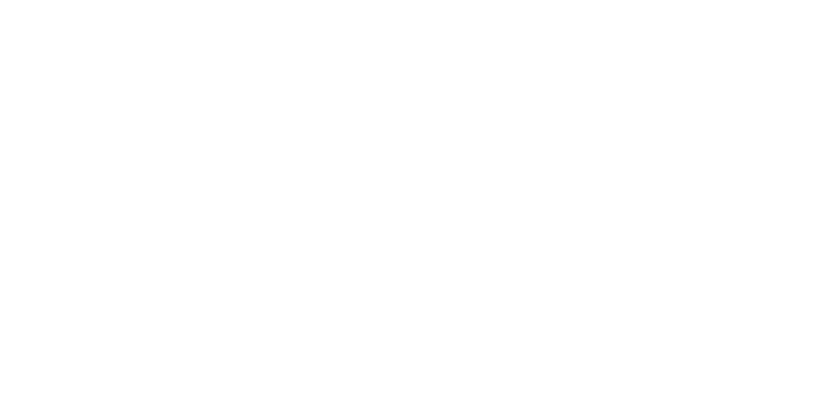
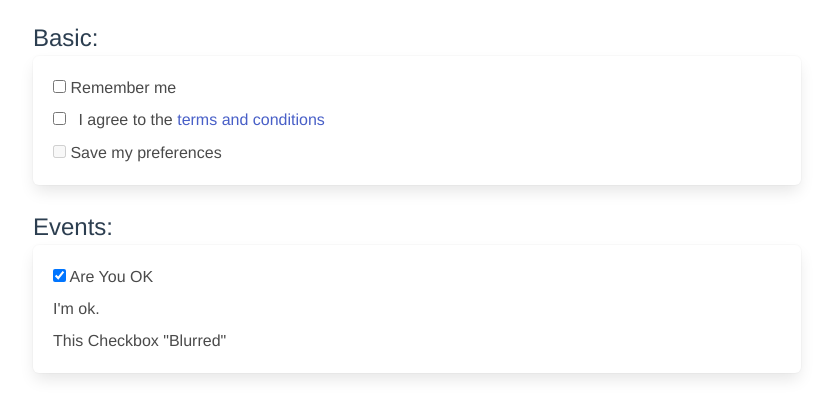
Before and after one commit to vue-bulma/bulma-ui, a Vue app: page /form/checkbox in a window 1280 px wide. Shown: the top 418 px of the page, without its empty margins (223-1056 px from the left). Built offline with nearby package versions, Linux system fonts and the light colour scheme.

Commit message:
feat: add component form/checkbox

```diff
--- /dev/null
+++ b/examples/components/form/Checkbox.vue
@@ -0,0 +1,62 @@
+<template>
+  <div class="container">
+    <span id="basic" class="title">Basic:</span>
+
+    <vb-box>
+      <div>
+        <vb-checkbox>
+          Remember me
+        </vb-checkbox>
+      </div>
+
+      <div>
+        <vb-checkbox>
+          I agree to the <a href="#">terms and conditions</a>
+        </vb-checkbox>
+      </div>
+
+      <div>
+        <vb-checkbox disabled>
+          Save my preferences
+        </vb-checkbox>
+      </div>
+    </vb-box>
+
+    <span id="events" class="title">Events:</span>
+
+    <vb-box>
+      <div>
+        <vb-checkbox v-model="checked"  @focus="handleFocus" @blur="handleBlur">
+          Are You OK
+        </vb-checkbox>
+      </div>
+
+      <div>
+        I'm {{checked ? 'ok' : 'not ok'}}.
+      </div>
+      <div>
+        This Checkbox "{{ focused ? 'Focused' : 'Blurred' }}"
+      </div>
+    </vb-box>
+  </div>
+</template>
+
+<script>
+export default {
+  name: 'Checkbox',
+  data() {
+    return {
+      checked: true,
+      focused: false
+    }
+  },
+  methods: {
+    handleFocus() {
+      this.focused = true
+    },
+    handleBlur() {
+      this.focused = false
+    }
+  }
+}
+</script>
--- a/examples/router.js
+++ b/examples/router.js
@@ -60,6 +60,11 @@
       path: '/form/select',
       name: 'Select',
       component: () => import('./components/form/Select')
+    },
+    {
+      path: '/form/checkbox',
+      name: 'Checkbox',
+      component: () => import('./components/form/Checkbox')
     }
   ]
 })
--- /dev/null
+++ b/src/components/form/Checkbox.vue
@@ -0,0 +1,44 @@
+<template>
+  <label class="checkbox">
+    <input
+      type="checkbox"
+      :checked="value || checked"
+      v-bind="$attrs"
+      @change="handleChange"
+      @focus="handleFocus"
+      @blur="handleBlur"
+    >
+
+    <slot></slot>
+  </label>
+</template>
+
+<script>
+export default {
+  name: 'VbCheckbox',
+  model: {
+    prop: 'value',
+    event: 'change'
+  },
+  props: {
+    value: Boolean,
+    checked: Boolean
+  },
+  methods: {
+    handleChange(event) {
+      this.$emit('change', event.target.checked, event)
+    },
+    handleFocus(event) {
+      this.$emit('focus', event)
+    },
+    handleBlur(event) {
+      this.$emit('blur', event)
+    }
+  }
+}
+</script>
+
+<style lang="scss">
+@import '~bulma/sass/utilities/_all';
+@import '~bulma/sass/elements/form';
+</style>
--- a/src/components/form/Select.vue
+++ b/src/components/form/Select.vue
@@ -110,3 +110,8 @@
   }
 }
 </script>
+
+<style lang="scss">
+@import '~bulma/sass/utilities/_all';
+@import '~bulma/sass/elements/form';
+</style>
--- a/src/index.js
+++ b/src/index.js
@@ -12,6 +12,7 @@
 import Input from './components/form/Input'
 import Textarea from './components/form/Textarea'
 import Select from './components/form/Select'
+import Checkbox from './components/form/Checkbox'
 
 const components = [
   Box,
@@ -27,7 +28,8 @@
   Progress,
   Input,
   Textarea,
-  Select
+  Select,
+  Checkbox
 ]
 
 const install = function(Vue) {
```
